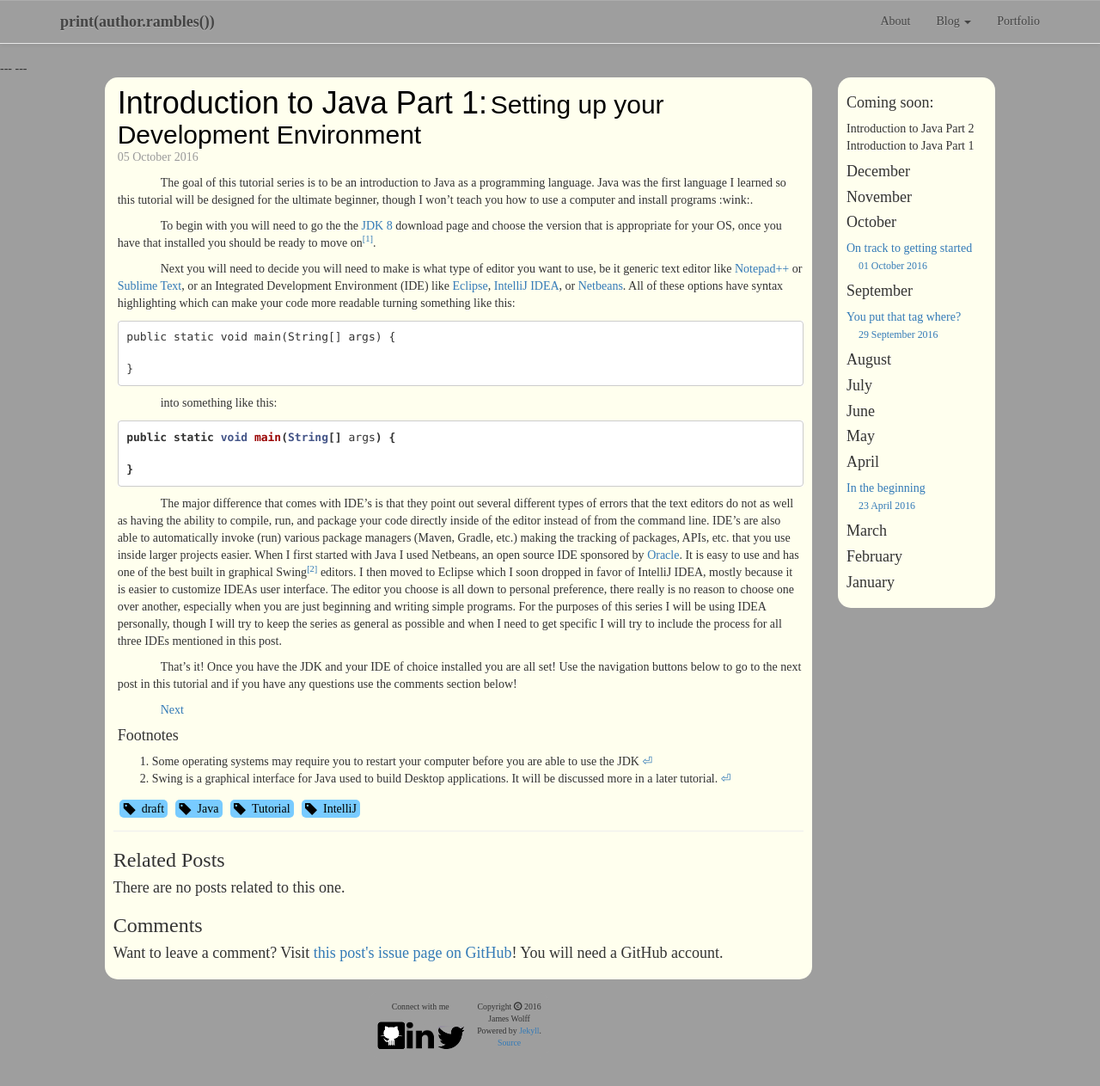
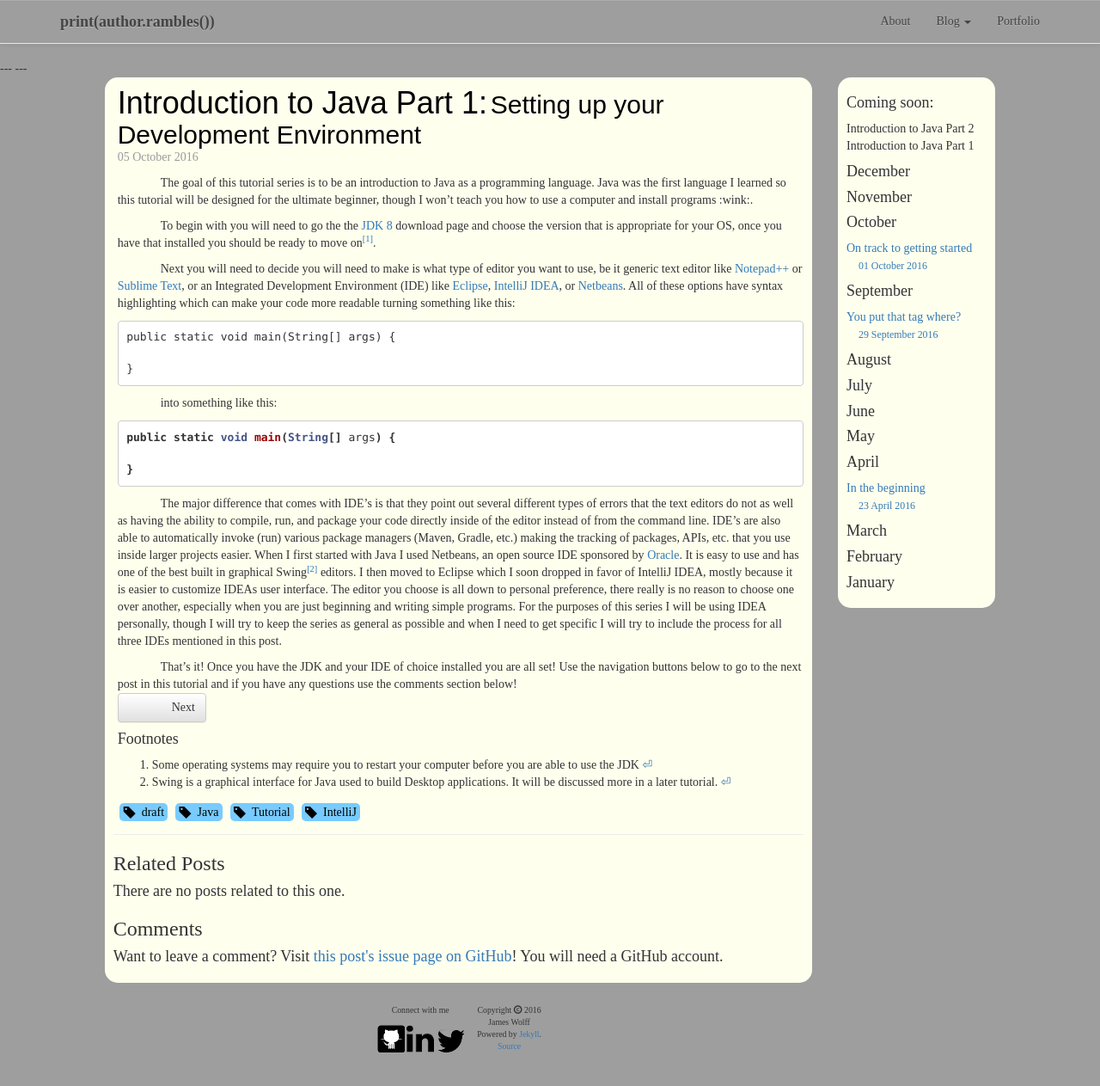
Before and after one commit to jwolff52/wolffblog, a Jekyll site: the page built from _posts/2016-10-05-intro-to-java-1.md, in a window 1280 px wide and 1274 px high. Shown: the top 1263 px of the window at 86% size. Built offline with Jekyll 4.4.1, drawn with Linux system fonts in a browser that asks for light colours; some web fonts are replaced.

Commit message:
Update 2016-10-05-intro-to-java-1.md

```diff
--- a/_posts/2016-10-05-intro-to-java-1.md
+++ b/_posts/2016-10-05-intro-to-java-1.md
@@ -26,9 +26,7 @@ public static void main(String[] args) {
 The major difference that comes with IDE's is that they point out several different types of errors that the text editors do not as well as having the ability to compile, run, and package your code directly inside of the editor instead of from the command line. IDE's are also able to automatically invoke (run) various package managers (Maven, Gradle, etc.) making the tracking of packages, APIs, etc. that you use inside larger projects easier. When I first started with Java I used Netbeans, an open source IDE sponsored by [Oracle](https://www.oracle.com/index.html). It is easy to use and has one of the best built in graphical Swing<a class="anchor" name="cont-2" href="#fn-2"><sup>[2]</sup></a> editors. I then moved to Eclipse which I soon dropped in favor of IntelliJ IDEA, mostly because it is easier to customize IDEAs user interface. The editor you choose is all down to personal preference, there really is no reason to choose one over another, especially when you are just beginning and writing simple programs. For the purposes of this series I will be using IDEA personally, though I will try to keep the series as general as possible and when I need to get specific I will try to include the process for all three IDEs mentioned in this post.
 
 That's it! Once you have the JDK and your IDE of choice installed you are all set! Use the navigation buttons below to go to the next post in this tutorial and if you have any questions use the comments section below!
-
-{:.nav-right}
-[Next]({% link _posts/2016-10-12-intro-to-java-2.md %})
+<a class="next-post btn btn-default" href="{% link _posts/2016-10-12-intro-to-java-2.md %}">Next</a>
 
 <h4>Footnotes</h4>
 <ol class="footnotes">
```
